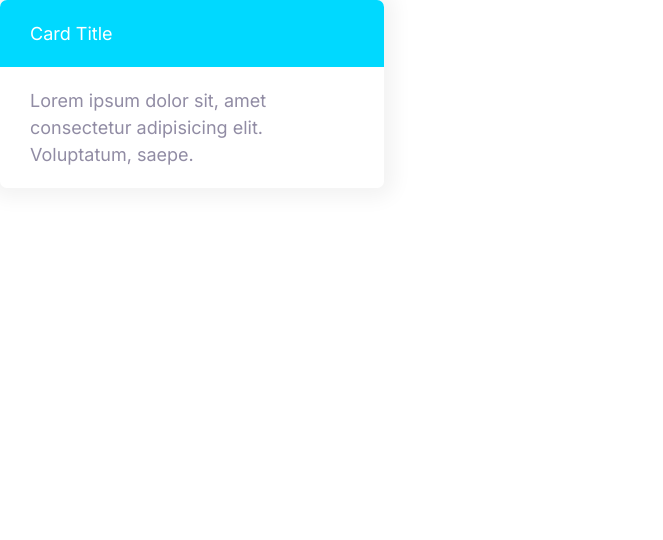
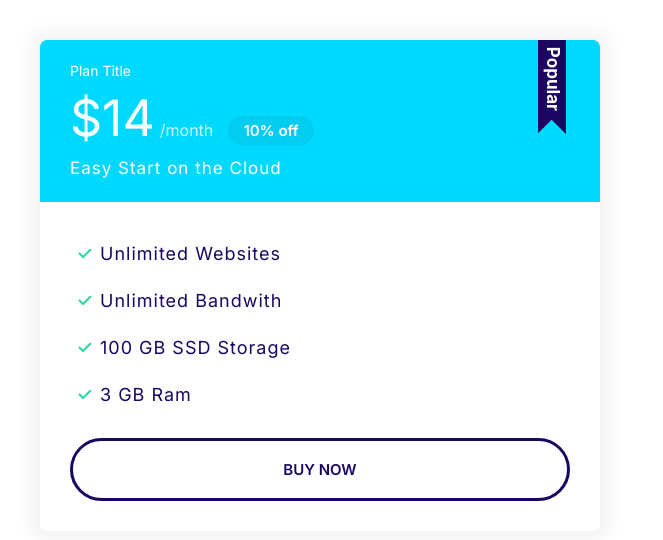
Before and after one commit to dead-alchemy/code-with-mosh-2021, a plain HTML site: page html5-css3-3/index.html in a window 1280 px wide. Shown: the whole page, without its empty margins (0-663 px from the left). Drawn offline with Linux system fonts and the light colour scheme.

Commit message:
plan component

```diff
--- a/html5-css3-3/css/styles.css
+++ b/html5-css3-3/css/styles.css
@@ -123,6 +123,7 @@ a {
 
 .badge--small {
 	font-size: 1.6rem;
+	padding: 0.5rem 1.5rem;
 }
 
 @media screen and (min-width: 1024px) {
@@ -306,3 +307,70 @@ a {
 	background-color: var(--color-secondary);
 	color: #fff;
 }
+
+.card--secondary .badge--secondary {
+	background: #02cdf1;
+}
+
+/* plan */
+
+.plan__name {
+	color: #fff;
+	margin: 0;
+	font-weight: 500;
+	font-size: 2.4rem;
+}
+
+.plan__price {
+	font-size: 6rem;
+}
+
+.plan__billing-cycle {
+	font-size: 2.4rem;
+	font-weight: 300;
+	opacity: 0.8;
+	margin-right: 1rem;
+}
+
+.plan__description {
+	font-size: 2rem;
+	font-weight: 300;
+	letter-spacing: 1px;
+	display: block;
+}
+
+.plan .list__item {
+	margin-bottom: 2rem;
+	letter-spacing: 1px;
+}
+
+.plan--popular .card__header {
+	position: relative;
+}
+
+.plan--popular .card__header::before {
+	content: url(../images/popular.svg);
+	width: 40px;
+	display: inline-block;
+	position: absolute;
+	top: -6px;
+	right: 5%;
+}
+
+@media screen and (min-width: 1024px) {
+	.plan__name {
+		font-size: 1.4rem;
+	}
+
+	.plan__price {
+		font-size: 5rem;
+	}
+
+	.plan__billing-cycle {
+		font-size: 1.6rem;
+	}
+
+	.plan__description {
+		font-size: 1.7rem;
+	}
+}
--- a/html5-css3-3/index.html
+++ b/html5-css3-3/index.html
@@ -15,12 +15,31 @@
 		<title>Moshified</title>
 	</head>
 	<body>
-		<div style="width: 30%">
-			<div class="card card--secondary">
-				<header class="card__header">Card Title</header>
-				<div class="card__body">
-					Lorem ipsum dolor sit, amet consectetur adipisicing elit.
-					Voluptatum, saepe.
+		<div style="width: 50%; padding: 4rem">
+			<div class="plan plan--popular">
+				<div class="card card--secondary">
+					<header class="card__header">
+						<h3 class="plan__name">Plan Title</h3>
+						<span class="plan__price">$14</span>
+						<span class="plan__billing-cycle">/month</span>
+						<span class="badge badge--secondary badge--small"
+							>10% off</span
+						>
+						<span class="plan__description"
+							>Easy Start on the Cloud</span
+						>
+					</header>
+					<div class="card__body">
+						<ul class="list list--tick">
+							<li class="list__item">Unlimited Websites</li>
+							<li class="list__item">Unlimited Bandwith</li>
+							<li class="list__item">100 GB SSD Storage</li>
+							<li class="list__item">3 GB Ram</li>
+						</ul>
+						<button class="btn btn--outlined btn--block">
+							Buy Now
+						</button>
+					</div>
 				</div>
 			</div>
 		</div>
```
Also changed, not shown: html5-css3-3/components/plan.html (added, +20 -0 lines), html5-css3-3/images/popular.svg (added).
